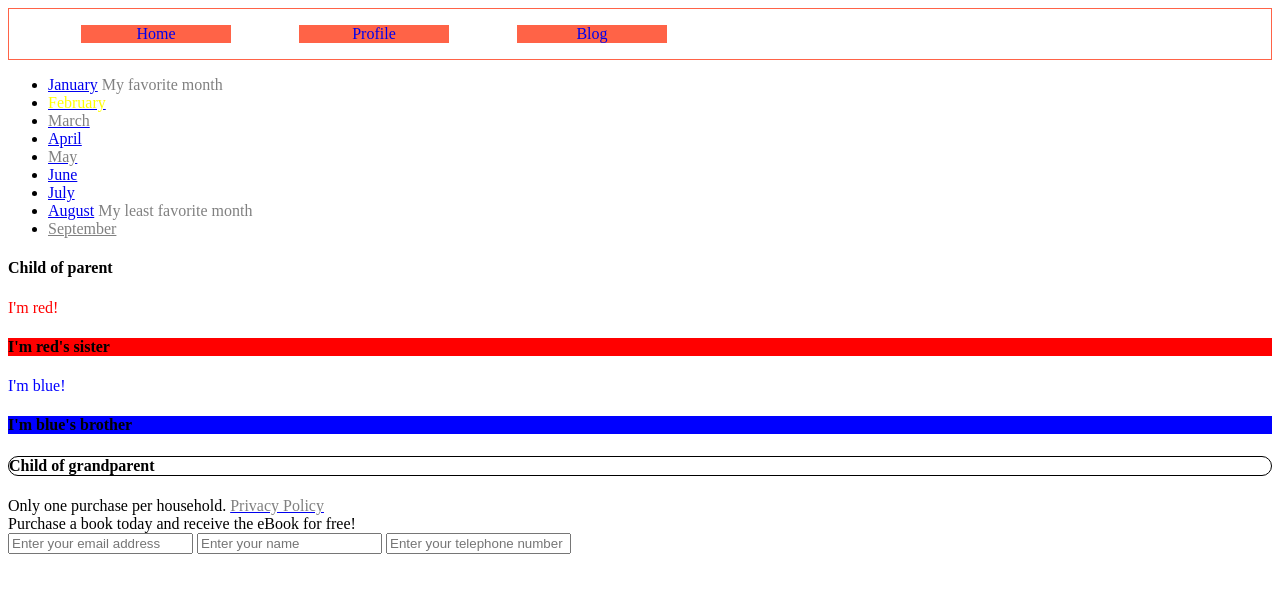
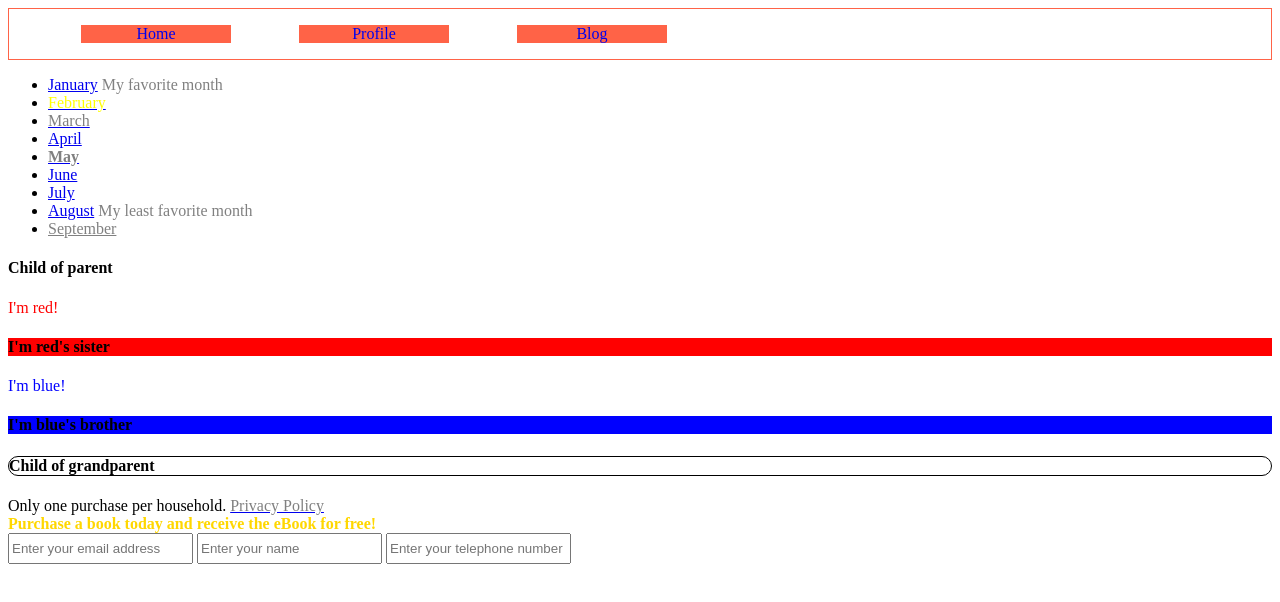
Before and after one commit to davidcramb/nss-selectors, a plain HTML site: page index.html in a window 1280 px wide. Drawn offline with Linux system fonts and the light colour scheme.

Commit message:
completed list of instructions...I think

```diff
--- a/selectors.css
+++ b/selectors.css
@@ -49,3 +49,12 @@ nav a {
     border: 1px solid black;
     border-radius: 20px;
 }
+
+.promo {
+    font-weight: 800;
+    color: gold;
+}
+
+input {
+    height: 25px;
+}
```
